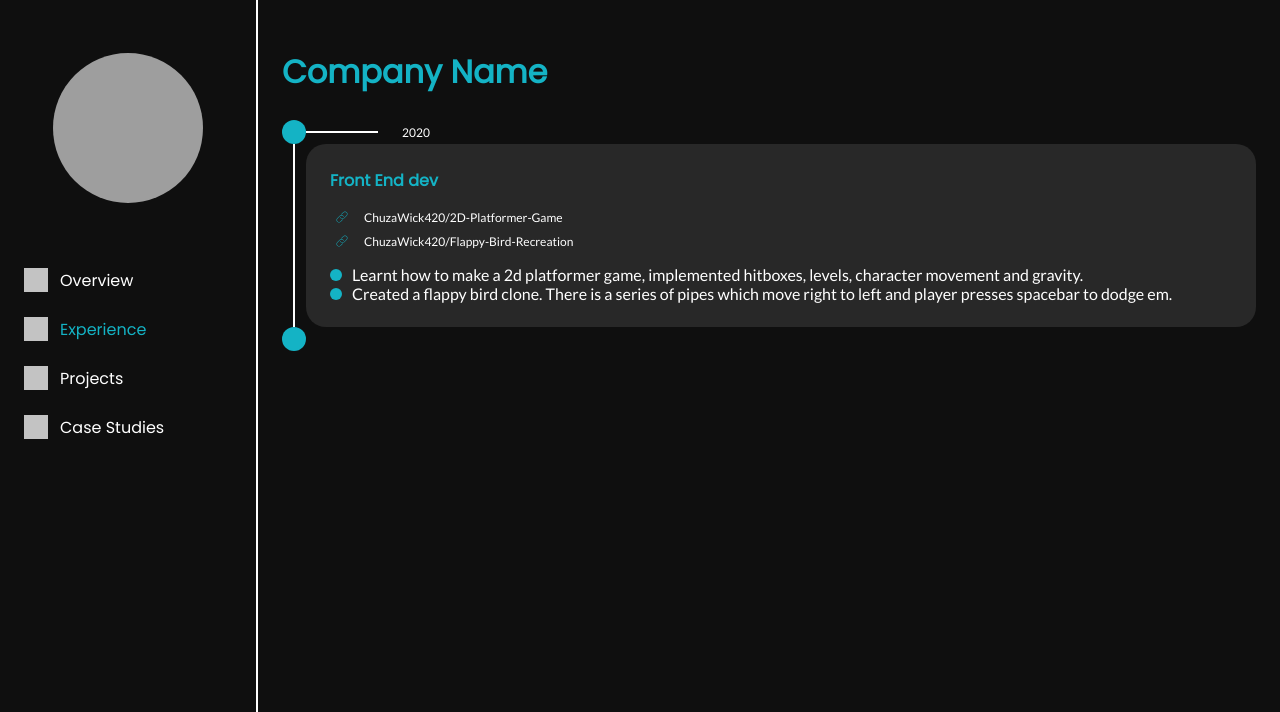
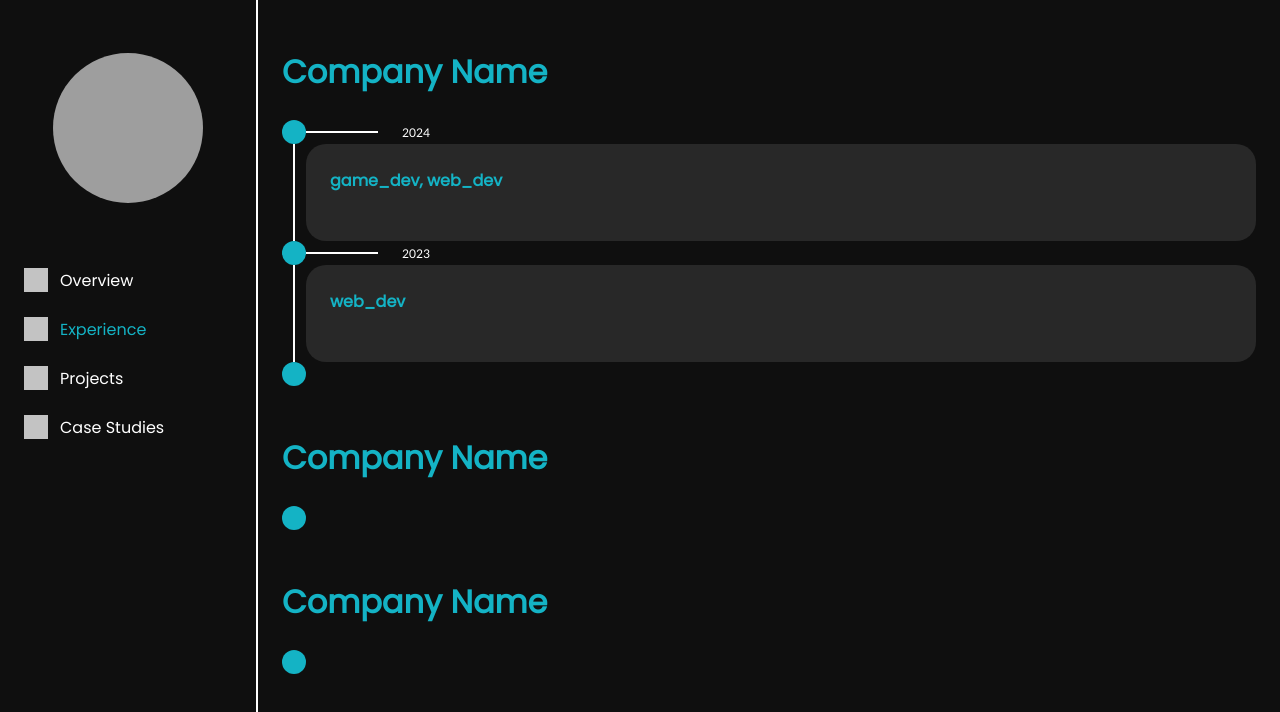
Before and after one commit to ChuzaWick420/Dashboard, a React (Vite) app: page /experience in a window 1280 px wide. Shown: the top 712 px of the page. Built offline with nearby package versions, Linux system fonts and the light colour scheme; grey boxes are pictures that could not be loaded.

Commit message:
Attempted to make experience page according to the data
The page renders number of cards and particular data according to the data fetched from database and passed through a filtering interface, for now, it only can do:
- correct number of major cards
- find present company
- show roles

```diff
--- a/src/pages/experience/experience.jsx
+++ b/src/pages/experience/experience.jsx
@@ -3,6 +3,284 @@ import React, { useEffect, useState } from "react";
 import "./experience.css";
 
 function Experience() {
+
+  //JSON filtered format
+
+  //sample
+  /*
+  data = [
+    {
+      "company_name": String,
+      "joinings": [Number],
+      "leave": [Number],
+      "timeline": [
+        {
+          "year": Number,
+          "roles": [String],
+          "projects": [
+            {
+              "name": String,
+              "url": String,
+              "overview": [String]
+            },
+            {},
+            {}
+          ]
+        },
+        {},
+        {}
+      ]
+    },
+    {},
+    {}
+  ]
+  */
+
+    const [page, setPage] = useState(<></>);
+
+    useEffect(()=>{
+        //sends request
+
+        //translates data into acceptable format
+        let data = [
+          {
+            "company_name": "Company_A",
+            "joinings": [2021, 2023],
+            "leaves": [2022],
+            "timeline": [
+              {
+                "year": 2021,
+                "roles": ["web_dev", "game_dev"],
+                "projects": [
+                  {
+                    "name": "Articles_Web",
+                    "url": "https://github.com/ChuzaWick420/Articles_Web",
+                    "overview": [
+                        "Practiced React",
+                        "Learnt about gradient text"
+                    ]
+                  }
+                ]
+              },
+              {
+                "year": 2022,
+                "roles": ["web_dev"],
+                "projects": [
+                    {
+                        "name": "Weather_APP",
+                        "url": "https://github.com/ChuzaWick420/weather-app",
+                        "overview": [
+                            "Tried to practice responsiveness but failed",
+                            "Learnt about APIs"
+                        ]
+                    }
+                ]
+              },
+              {
+                "year": 2023,
+                "roles": ["web_dev"],
+                "projects": [
+                    {
+                        "name": "play_store_clone",
+                        "url": "https://github.com/ChuzaWick420/play_store_clone",
+                        "overview": [
+                            "Tried to learn collaboration on github"
+                        ]
+                    }
+                ]
+              },
+              {
+                "year": 2024,
+                "roles": ["game_dev", "web_dev"],
+                "projects": []
+              }
+            ]
+          },
+          {
+            "company_name": "Company_B",
+            "joinings": [2022],
+            "leaves": [2023],
+            "timeline": [
+              {
+                "year": 2022,
+                "roles": ["game_dev"],
+                "projects": [
+                  {
+                    "name": "2D-Platformer",
+                    "url": "https://github.com/ChuzaWick420/2D-Platformer-Game",
+                    "overview": [
+                        "Learnt a lot about tile maps and games in general",
+                        "Learnt about hitboxes",
+                        "Learnt about physics",
+                        "Learnt about gameloops and animations"
+                    ]
+                  },
+                ]
+              },
+              {
+                "year": 2023,
+                "roles": ["game_dev"],
+                "projects": [
+                  {
+                    "name": "FlappyBird",
+                    "url": "https://github.com/ChuzaWick420/Flappy-Bird-Recreation",
+                    "overview": [
+                        "Made a fully working game"
+                    ]
+                  },
+                ]
+              }
+            ]
+          }
+        ];
+
+        //figure out how many company_cards the page contains
+        let company_cards_count = 0;
+        let joinings = [];
+        // let leaves = [];
+
+        for (let i = 0; i < data.length; i++) {
+            const company = data[i];
+            company_cards_count += company["joinings"].length;
+
+            for (let j = 0; j < company["joinings"].length; j++) {
+                joinings.push(company["joinings"][j]);
+            }
+
+            // for (let z = 0; z < company["leaves"].length; z++){
+                // leaves.push(company["leaves"][z]);
+            // }
+        }
+
+        //sort in descending order
+        joinings.sort((a, b)=>{return (b - a);});
+        // leaves.sort((a, b)=>{return (b - a);});
+
+        let TimeLineCard = (props)=>{
+            return (
+                <div className="timeline_card_container">
+                    <div className="timeline_progress"></div>
+                    <div className="timeline_card">
+                        <h3>{props.header}</h3>
+                        <ul className="projects">
+                            {projectsList}
+                        </ul>
+                        <ul className="experience_points">
+                            {experienceList}
+                        </ul>
+                    </div>
+                </div>
+            );
+        };
+
+        let major_containers = [];
+
+        //append the category_container
+        for (let i = 0; i < company_cards_count; i++) {
+
+            let minor_cards_count = 0;
+            let minor_cards = [];
+
+            //Task 1: determine currently which major card is being processed
+            //Solution attempt: what if we extract joinings from all companies, sort in descending order, iterate over em, find which company that joining belongs to = current major card
+            //Task 2: determine how many minor cards current major card has
+            let company_index = -1;
+
+            //first major card is where person is currently working
+            //there are 2 types of companies
+            //current company (where num of leaves and joinings are off by 1)
+            //historic companies (where num of leaves and joinings are same)
+
+            let TimeLineHistory = (props)=>{
+                return (
+                    <div className="timeline_history">
+                        <div className="bullet"></div>
+                        <div className="timeline_extension"></div>
+                        <p>{props.date}</p>
+                    </div>
+                );
+            };
+
+            let TimeLine = (props)=>{
+                //roles duplication fix
+                let role_list = "";
+
+                let roles_count = props.roles.length;
+
+                for (let i = 0; i < roles_count; i++){
+                    role_list += props.roles[i];
+                    if (i + 1 == roles_count)
+                        role_list += "";
+                    else
+                        role_list += ", ";
+                }
+
+                return (
+                    <div className="timeline">
+                        <TimeLineHistory date={props.year} />
+                        <TimeLineCard header={role_list} links={[]} content={[]} />
+                    </div>
+                );
+            };
+
+            if (i == 0) {
+                //go through all companies
+                for (let j = 0; j < data.length; j++) {
+                    let joins = data[j]["joinings"].length;
+                    let leaves = data[j]["leaves"].length;
+
+                    if (joins != leaves) {
+                        //this is a current company
+                        company_index = j;
+                        break;
+                    }
+                }
+
+                //after 1st company is found read from latest history till it's highest joining
+                let timeline = data[company_index]["timeline"];
+
+                for (let j = timeline.length - 1; j >= 0; j--) {
+
+                    let current_year = timeline[j]["year"];
+                    let joining = data[company_index]["joinings"];
+
+                    if (current_year < joining[joining.length - 1])
+                        break;
+
+                    //push minor cards into current major card
+                    minor_cards.push(
+                        <TimeLine key={j} year={current_year} roles={timeline[j]["roles"]} projects={timeline[j]["projects"]} />
+                    );
+                }
+            }
+
+            let TimeLineContainer = ()=>{
+                return (
+                    <div className="timeline_container">
+                        {/* <TimeLine /> */}
+                        {minor_cards}
+                        <div className="bullet"></div>
+                    </div>
+                );
+            };
+
+            major_containers.push(
+                <div key={i} className="category_container">
+                    <h1 className="important_text">Company Name</h1>
+                    <TimeLineContainer />
+                </div>
+            );
+        }
+
+        setPage(
+            <div className="experience_container">
+                {major_containers}
+            </div>
+        );
+
+    }, []);
+
+    //return the page after the useEffect
 
     const [projectsList, setProjectsList] = useState(null);
     const [experienceList, setExperienceList] = useState(null);
@@ -96,13 +374,19 @@ function Experience() {
         );
     };
 
+    // return (
+        // <div className="experience_container">
+            {/* <div className="category_container"> */}
+                {/* <h1 className="important_text">Company Name</h1> */}
+                {/* <TimeLineContainer /> */}
+            {/* </div> */}
+        {/* </div> */}
+    // );
+
     return (
-        <div className="experience_container">
-            <div className="category_container">
-                <h1 className="important_text">Company Name</h1>
-                <TimeLineContainer />
-            </div>
-        </div>
+        <>
+            {page}
+        </>
     );
 }
 
```
